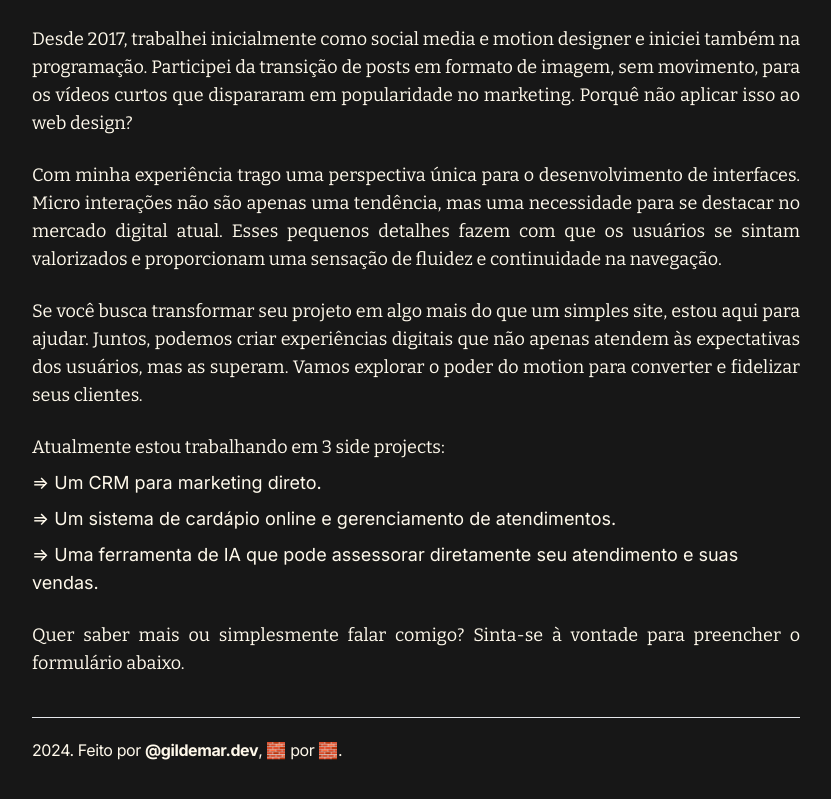
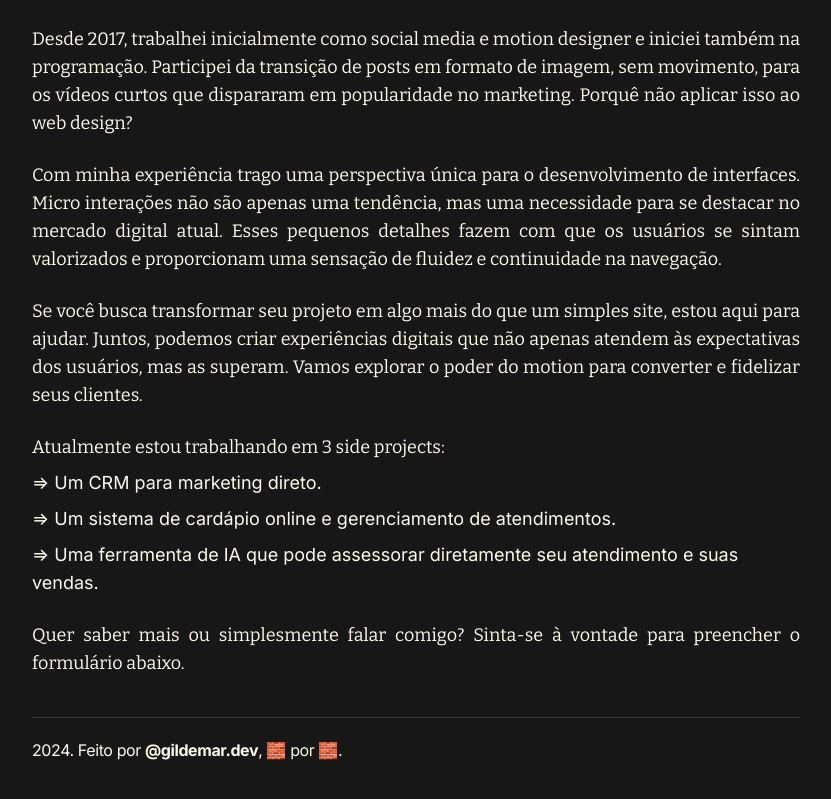
Before and after one commit to gildemardev/gildemar.dev, a Next.js app: page / in a window 1280 px wide. Shown: the part 339-1138 px from the top of the page, without its empty margins (224-1055 px from the left). Built offline with nearby package versions, Linux system fonts and the light colour scheme.

Commit message:
:lipstick: apply variables colors

```diff
--- a/src/components/Footer.tsx
+++ b/src/components/Footer.tsx
@@ -4,7 +4,7 @@ const Footer: FC = () => {
 	return (
 		<footer className='flex flex-col w-full max-w-3xl font-sans tracking-tight'>
 			{/* TODO: Aplicar variaveis de cor */}
-			<hr className='text-white h-1 w-full py-2.5' />
+			<hr className='border-border h-1 w-full py-2.5' />
 			<p>
 				2024. Feito por{" "}
 				<strong>
```
